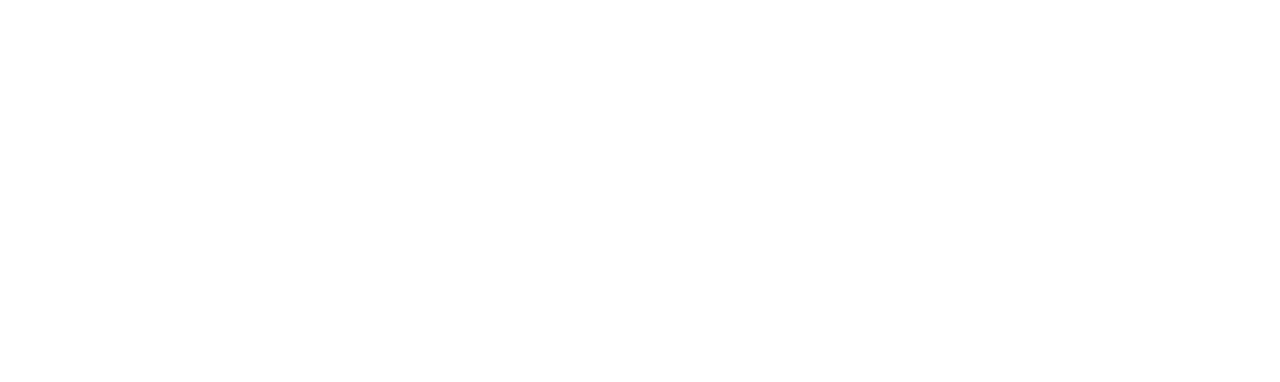
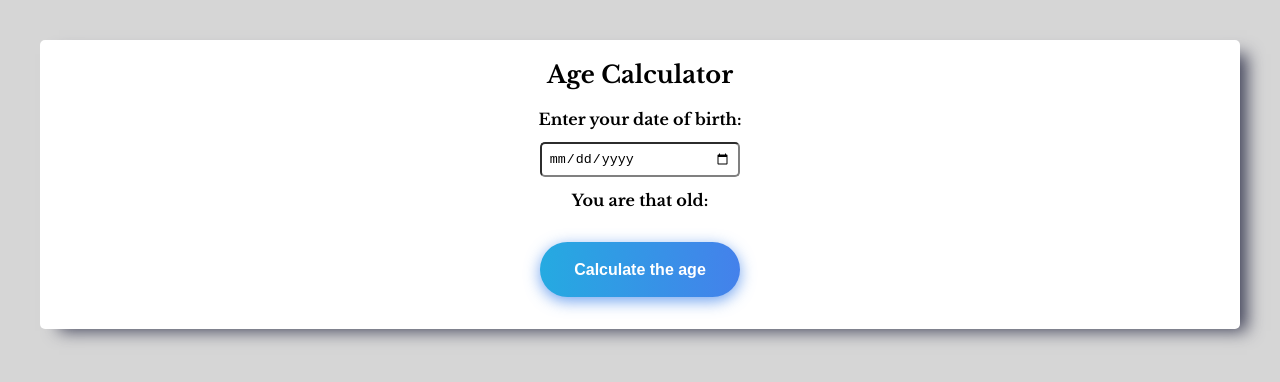
Before and after one commit to PiotrRomanczuk/60JsProjects, a plain HTML site: page 01_AgeCalculator/index.html in a window 1280 px wide. Drawn offline with nearby package versions, Linux system fonts and the light colour scheme.

Commit message:
JS draft

```diff
--- a/01_AgeCalculator/index.html
+++ b/01_AgeCalculator/index.html
@@ -5,6 +5,18 @@
 		<meta http-equiv="X-UA-Compatible" content="IE=edge" />
 		<meta name="viewport" content="width=device-width, initial-scale=1.0" />
 		<title>Document</title>
+		<link rel="stylesheet" href="style.css" />
 	</head>
-	<body></body>
+	<body>
+		<div class="container">
+			<h2>Age Calculator</h2>
+			<div class="info">Enter your date of birth:</div>
+			<input type="date" id="dateInput" />
+
+			<div class="results">You are that old:</div>
+			<button class="btn-hover color-9">Calculate the age</button>
+		</div>
+
+		<script src="index.js"></script>
+	</body>
 </html>
--- a/01_AgeCalculator/index.js
+++ b/01_AgeCalculator/index.js
@@ -0,0 +1,41 @@
+// Catching the input date
+
+document.getElementById('dateInput').addEventListener('change', function () {
+	var input = this.value;
+	var dateEntered = new Date(input);
+	console.log(input); //e.g. 2015-11-13
+	console.log(dateEntered); //e.g. Fri Nov 13 2015 00:00:00 GMT+0000 (GMT Standard Time)
+
+	return (yourDateOfBirth = input);
+});
+
+// Catching the today date
+
+let today = new Date().toISOString().slice(0, 10);
+
+console.log(today);
+
+// Counting the difference between the current date and the current date
+
+function dateDiffInDays(today, yourDateOfBirth) {
+	const _MS_PER_DAY = 1000 * 60 * 60 * 24;
+
+	// Discard the time and time-zone information.
+
+	const utc1 = Date.UTC(today.getFullYear(), today.getMonth(), today.getDate());
+	const utc2 = Date.UTC(
+		yourDateOfBirth.getFullYear(),
+		yourDateOfBirth.getMonth(),
+		yourDateOfBirth.getDate()
+	);
+
+	console.log(Math.floor((utc2 - utc1) / _MS_PER_DAY));
+}
+
+// Displaying the difference
+
+dateDiffInDays();
+
+// If there is no input date, don't display the paragraph
+
+console.log('hello');
--- a/01_AgeCalculator/style.css
+++ b/01_AgeCalculator/style.css
@@ -0,0 +1,78 @@
+@import url('https://fonts.googleapis.com/css2?family=Libre+Baskerville:wght@700&display=swap');
+
+* {
+    -webkit-box-sizing: border-box;
+    -moz-box-sizing: border-box;
+    box-sizing: border-box;
+}
+
+
+body {
+    background-color: rgb(214, 214, 214);
+    display: flex;
+    justify-content: center;
+    font-family: 'Libre Baskerville', serif;
+}
+
+.container {
+    background-color: white;
+    margin: 2em 2em;
+    width: 100%;
+    display: flex;
+    flex-direction: column;
+    /* justify-content: center; */
+    align-items: center;
+    border-radius: 5px;
+    box-shadow: 13px 8px 16px -6px rgba(66, 68, 90, 1);
+
+}
+
+.info {
+   font-weight: bold;
+}
+
+input {
+    margin: 1em;
+    width: 15em;
+    border-color: gray;
+    border-radius: 5px;
+    padding: 0.5em;
+}
+
+
+
+.btn-hover {
+    width: 200px;
+    font-size: 16px;
+    font-weight: 600;
+    color: #fff;
+    cursor: pointer;
+    margin: 2em;
+    height: 55px;
+    text-align:center;
+    border: none;
+    background-size: 300% 100%;
+
+    border-radius: 50px;
+    moz-transition: all .4s ease-in-out;
+    -o-transition: all .4s ease-in-out;
+    -webkit-transition: all .4s ease-in-out;
+    transition: all .4s ease-in-out;
+}
+
+.btn-hover:hover {
+    background-position: 100% 0;
+    moz-transition: all .4s ease-in-out;
+    -o-transition: all .4s ease-in-out;
+    -webkit-transition: all .4s ease-in-out;
+    transition: all .4s ease-in-out;
+}
+
+.btn-hover:focus {
+    outline: none;
+}
+
+.btn-hover.color-9 {
+    background-image: linear-gradient(to right, #25aae1, #4481eb, #04befe, #3f86ed);
+    box-shadow: 0 4px 15px 0 rgba(65, 132, 234, 0.75);
+}
```
